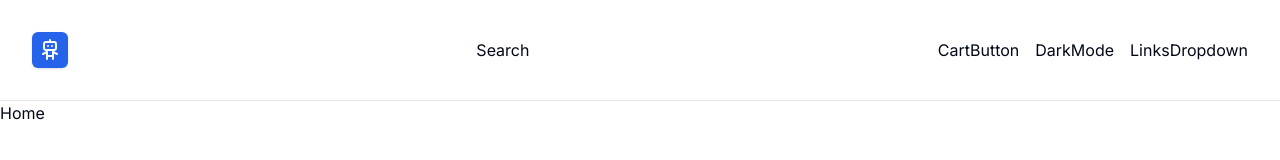
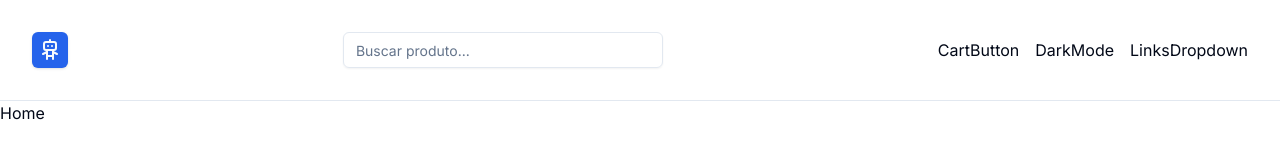
Before and after one commit to EvandroCalado/tech_heim, a Next.js app: page / in a window 1280 px wide. Shown: the top 160 px of the page. Built offline with nearby package versions, Linux system fonts and the light colour scheme.

Commit message:
✨ feat: create search component

```diff
--- a/src/components/navbar/Search.tsx
+++ b/src/components/navbar/Search.tsx
@@ -1,11 +1,11 @@
-import { FC } from 'react';
+import { Input } from '../ui/input';
 
-export interface SearchProps {}
-
-export const Search: FC<SearchProps> = () => {
+export const Search = () => {
   return (
-    <div>
-      <h1>Search</h1>
-    </div>
+    <Input
+      type="search"
+      placeholder="Buscar produto..."
+      className="dark:bg-muted max-w-xs"
+    />
   );
 };
```
Also changed, not shown: 1 other file (tests, documents, lock files or other folders).
